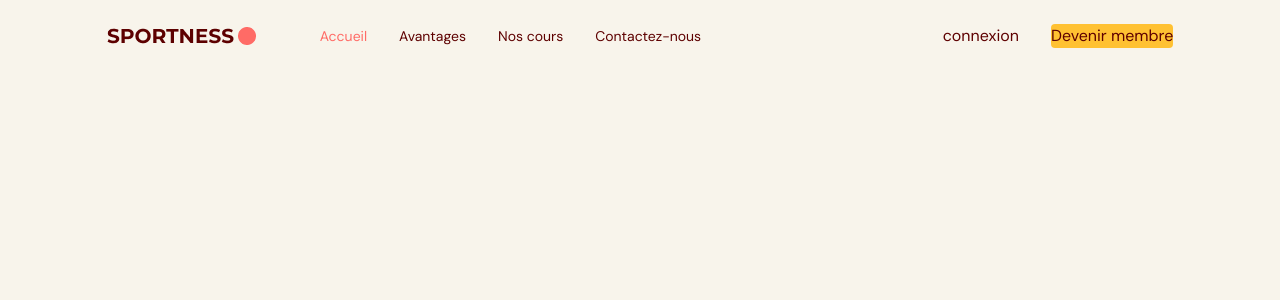
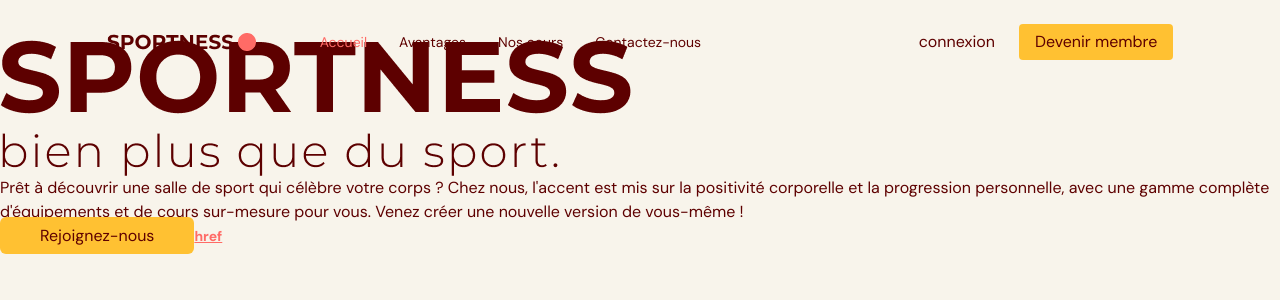
Before and after one commit to Joeybervin/Sportness, a React (Vite) app: page / in a window 1280 px wide. Shown: the top 300 px of the page. Built offline with nearby package versions, Linux system fonts and the light colour scheme.

Commit message:
architecture changements

```diff
--- a/src/App.tsx
+++ b/src/App.tsx
@@ -1,6 +1,7 @@
 import Navbar from '@/layouts/navbar'
+import Home from '@/layouts/home';
 import { useState, useEffect } from 'react'
-import { SelectedAnchor } from "@/layouts/navbar/shared/types"
+import { SelectedAnchor } from "@/shared/types"
 
 function App() {
 
@@ -31,6 +32,9 @@ function App() {
       isAtTop={isTopOfPage}
       selectedAnchor={selectedAnchor}
       setSelectedAnchor={setSelectedAnchor}/>
+
+      <Home
+      setSelectedAnchor={setSelectedAnchor} />
     </div>
   )
 }
--- /dev/null
+++ b/src/components/Button.tsx
@@ -0,0 +1,32 @@
+import { SelectedAnchor } from "@/shared/types";
+import { ReactNode } from "react";
+import AnchorLink from "react-anchor-link-smooth-scroll";
+
+interface ButtonProps {
+    children : ReactNode;
+}
+interface AnchorLinkButtonProps extends ButtonProps {
+    setSelectedAnchor: (value: SelectedAnchor) => void;
+    anchor : SelectedAnchor;
+}
+
+const Button : React.FC<ButtonProps> = ({ children, ...props } ) => {
+    return (
+        <button
+            {...props}
+            className="bg-secondary-500 rounded p-1.5 px-4 hover:bg-primary-500 hover:text-white">
+            {children}
+        </button>)
+}
+
+const AnchorLinkButton : React.FC<AnchorLinkButtonProps> = ({children, setSelectedAnchor, anchor}) => {
+    return (
+        <AnchorLink
+        className="rounded-md bg-secondary-500 px-10 py-2 hover:bg-primary-500 hover:text-white"
+        onClick={() => setSelectedAnchor(anchor) }
+        href={`#${anchor}`}>
+            {children}
+        </AnchorLink>
+    )
+}
+export {AnchorLinkButton, Button};
--- /dev/null
+++ b/src/components/Link.tsx
@@ -0,0 +1,27 @@
+import AnchorLink from "react-anchor-link-smooth-scroll";
+import { SelectedAnchor } from "../shared/types";
+
+export interface LinkProps {
+    style? : string;
+    anchor: string;
+    selectedAnchor: SelectedAnchor;
+    setSelectedAnchor: (value: SelectedAnchor) => void;
+}
+
+export const Link = ({anchor, selectedAnchor, setSelectedAnchor, style}: LinkProps) => {
+
+    const lowerCaseAnchor = anchor.toLowerCase().replace(/ /g, "") as SelectedAnchor;
+    const navbarMenuLink = selectedAnchor === lowerCaseAnchor ? "text-primary-500" : ""
+    const basicLink = "text-sm font-bold text-primary-500 underline hover:text-secondary-500"
+    const linkStyle = style === "basicLinkStyle" ?  basicLink : navbarMenuLink
+
+    return (
+        <AnchorLink
+        className={linkStyle}
+        href={`#${lowerCaseAnchor}`}
+        onClick={() => setSelectedAnchor(lowerCaseAnchor)}>
+
+            {anchor}
+        </AnchorLink>
+    );
+};
--- /dev/null
+++ b/src/layouts/home/index.tsx
@@ -0,0 +1,56 @@
+import {useState, useEffect} from 'react';
+import { SelectedAnchor } from '../../shared/types';
+import useMediaQuery from '@/hooks/useMediaQuery';
+import {AnchorLinkButton} from '@/components/Button';
+import HomePageText from "@/assets/HomePageText.png"
+import AnchorLink from 'react-anchor-link-smooth-scroll';
+
+interface HomeProps {
+    setSelectedAnchor: (value : SelectedAnchor) => void;
+
+}
+
+const Home = ({setSelectedAnchor} : HomeProps) => {
+
+    const isAboveMediumScreens = useMediaQuery("(min-width:1060px)")
+  return (
+    <section
+    id="home"
+    className='gap-16 bg-gray-20 py-10 md:h-full md:pb-0'>
+
+        {/* IMAGE & MAIN HEADER */}
+        <div>
+            {/* MAIN HEADER */}
+            <div>
+                {/* HEADINGS */}
+                <div>
+                    <div>
+                        <div>
+                            <img alt="slogan" src={HomePageText} />
+                        </div>
+                    </div>
+                    <p>Prêt à découvrir une salle de sport qui célèbre votre corps ? Chez nous, l'accent est mis sur la positivité corporelle et la progression personnelle, avec une gamme complète d'équipements et de cours sur-mesure pour vous. Venez créer une nouvelle version de vous-même !</p>
+                </div>
+
+                {/* ACTIONS */}
+                <AnchorLinkButton
+                anchor={SelectedAnchor.ContactsUs}
+                setSelectedAnchor={setSelectedAnchor}>
+                    Rejoignez-nous
+                </AnchorLinkButton>
+                <AnchorLink
+                className='text-sm font-bold text-primary-500 underline hover:text-secondary-500'
+                onClick={() => setSelectedAnchor(SelectedAnchor.ContactsUs)}>
+                    href
+                </AnchorLink>
+            </div>
+
+            {/* IMAGE */}
+            <div></div>
+        </div>
+
+    </section>
+  )
+};
+
+export default Home;
--- a/src/layouts/navbar/components/Link.tsx
+++ /dev/null
@@ -1,19 +0,0 @@
-import AnchorLink from "react-anchor-link-smooth-scroll";
-import { SelectedAnchor, LinkProps } from "../shared/types";
-
-
-export const Link = ({anchor, selectedAnchor, setSelectedAnchor}: LinkProps) => {
-
-    const lowerCaseAnchor = anchor.toLowerCase().replace(/ /g, "") as SelectedAnchor;
-
-    return (
-        <AnchorLink
-        className={`${selectedAnchor === lowerCaseAnchor ? "text-primary-500" : ""}
-        transition duration-500 hover:text-primary-300`}
-        href={`#${lowerCaseAnchor}`}
-        onClick={() => setSelectedAnchor(lowerCaseAnchor)}>
-
-            {anchor}
-        </AnchorLink>
-    );
-};
--- a/src/layouts/navbar/index.tsx
+++ b/src/layouts/navbar/index.tsx
@@ -1,10 +1,16 @@
 import { useState } from "react";
 import { Bars3Icon, XMarkIcon } from "@heroicons/react/24/solid";
 import Logo from "@/assets/Logo.png";
-import { Link as AnchorLink } from "./components/Link";
-import { NavbarProps } from "./shared/types";
+import {Button} from "@/components/Button";
+import { Link as AnchorLink } from "../../components/Link";
 import useMediaQuery from "@/hooks/useMediaQuery";
+import { SelectedAnchor } from "../../shared/types";
 
+export interface NavbarProps {
+    isAtTop : boolean;
+    selectedAnchor: SelectedAnchor;
+    setSelectedAnchor: (value: SelectedAnchor) => void;
+}
 
 const Navbar = ( {isAtTop, selectedAnchor, setSelectedAnchor} : NavbarProps) => {
 
@@ -57,9 +63,9 @@ const Navbar = ( {isAtTop, selectedAnchor, setSelectedAnchor} : NavbarProps) =>
                                     selectedAnchor={selectedAnchor}
                                     setSelectedAnchor={setSelectedAnchor}/> */}
                             </div>
-                            <div className={`${flexBetween} gap-8`}>
+                            <div className={`${flexBetween} gap-6`}>
                                 <a href="#">connexion</a>
-                                <button className="bg-secondary-500 rounded ">Devenir membre</button>
+                                <Button>Devenir membre</Button>
                             </div>
                         </div>
                         :
--- a/src/layouts/navbar/shared/types.ts
+++ /dev/null
@@ -1,19 +0,0 @@
-
-export interface NavbarProps {
-    isAtTop : boolean;
-    selectedAnchor: SelectedAnchor;
-    setSelectedAnchor: (value: SelectedAnchor) => void;
-}
-
-export interface LinkProps {
-    anchor: string;
-    selectedAnchor: SelectedAnchor;
-    setSelectedAnchor: (value: SelectedAnchor) => void;
-}
-
-export enum SelectedAnchor {
-    Home = "accueil",
-    Benefits = "avantages",
-    OurClasses = "noscours",
-    ContactsUs = "contactez-nous"
-}
--- /dev/null
+++ b/src/shared/types.ts
@@ -0,0 +1,7 @@
+
+export enum SelectedAnchor {
+    Home = "accueil",
+    Benefits = "avantages",
+    OurClasses = "noscours",
+    ContactsUs = "contactez-nous"
+}
```
